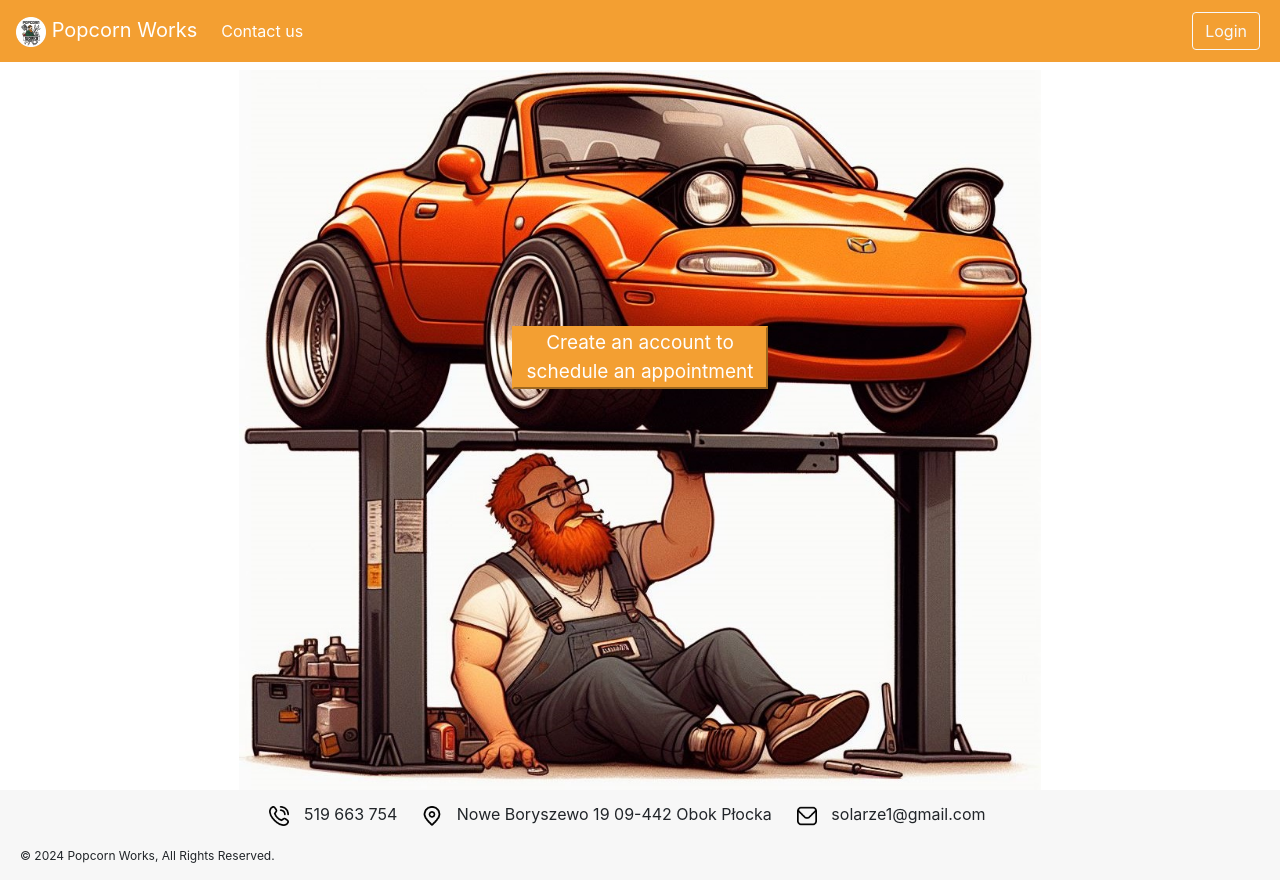
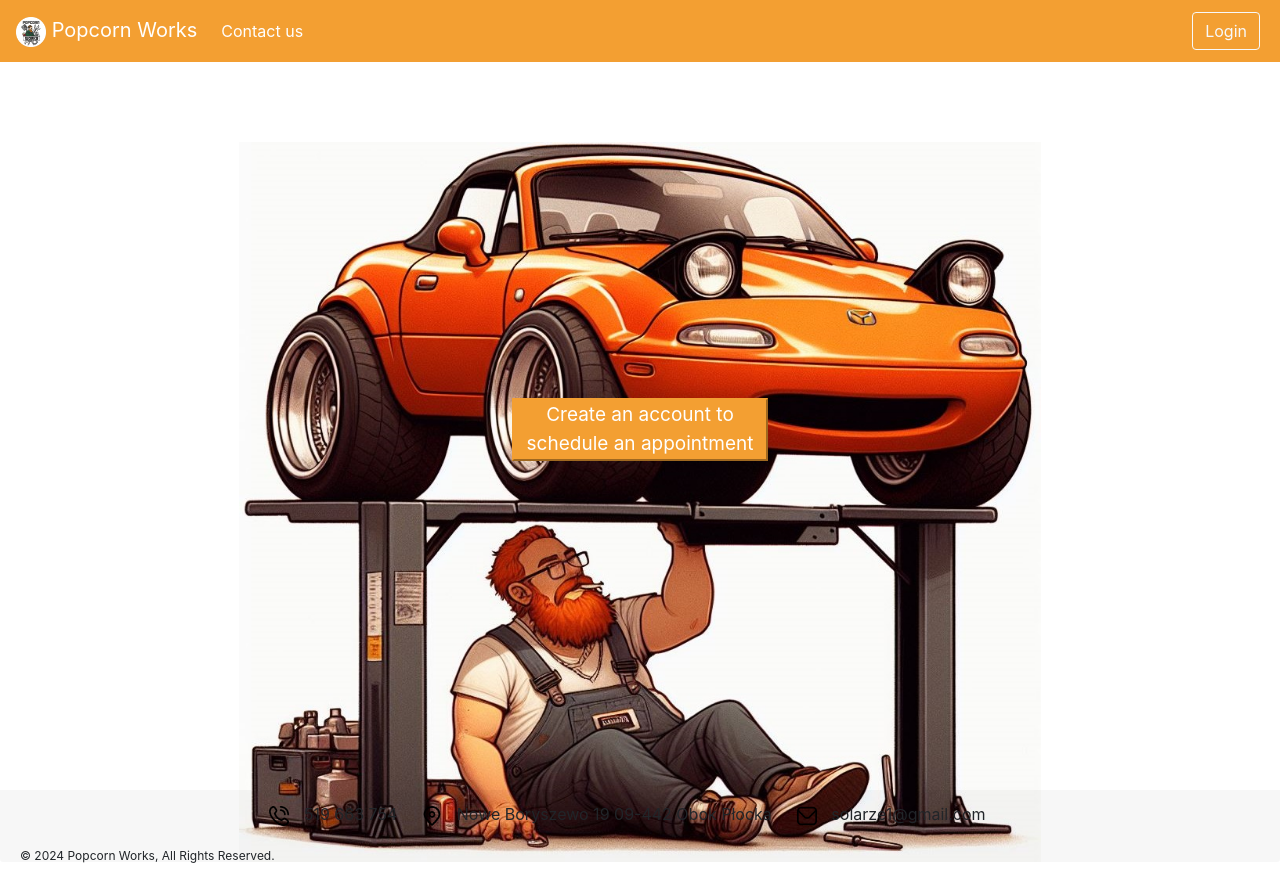
Before and after one commit to PatrykDu/popcorn-works-fastapi-fullstack-app, a FastAPI app: page / in a window 1280 px wide. Run offline with FastAPI, Linux system fonts and the light colour scheme; some libraries are stand-ins or nearby versions.

Commit message:
footer is working

```diff
--- a/static/popcorn/css/base.css
+++ b/static/popcorn/css/base.css
@@ -22,16 +22,20 @@ h6 {
   text-decoration: line-through;
 }
 
+#page-container {
+  position: relative;
+  min-height: 95vh;
+}
+
+#content-wrap {
+  padding-bottom: 4.5rem;
+
+}
+
 footer {
   position: absolute;
   bottom: 0;
   width: 100%;
-  height: 90px;
+  height: 4.5rem;
+
 }
-
-body::after {
-  content: '';
-  display: block;
-  height: 90px;
-  /* Set same as footer's height */
-}
--- a/templates/contact-form.html
+++ b/templates/contact-form.html
@@ -1,5 +1,4 @@
 {% include 'layout.html' %}
-
 <div class="container">
     <div class="card">
         <div class="card-header">
--- a/templates/layout.html
+++ b/templates/layout.html
@@ -1,5 +1,6 @@
 <!DOCTYPE html>
 <html lang="en">
+
 <head>
     <!-- Required meta tags -->
     <link rel="stylesheet" type="text/css" href="{{ url_for('static', path='/popcorn/css/base.css') }}">
@@ -10,7 +11,12 @@
     <title>Popcorn Works</title>
 
 </head>
+
 <body>
+    <div id="page-container">
+        <div id="content-wrap">
+
+
 
             {% include 'navbar.html' %}
 
@@ -22,8 +28,12 @@
 
             {% include 'footer.html' %}
 
+
+        </div>
+
         <script src="{{ url_for('static', path='/popcorn/js/jquery-slim.js') }}"></script>
         <script src="{{ url_for('static', path='/popcorn/js/popper.js') }}"></script>
         <script src="{{ url_for('static', path='/popcorn/js/bootstrap.js') }}"></script>
 </body>
+
 </html>
```
Also changed, not shown: templates/storage.html (+5 -3 lines). Lines whose indentation alone changed are shown as unchanged.
